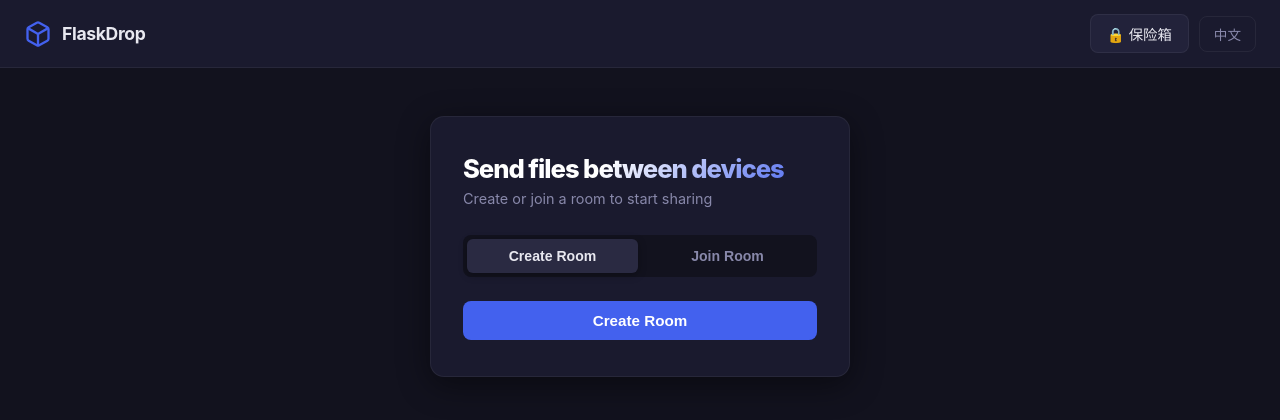
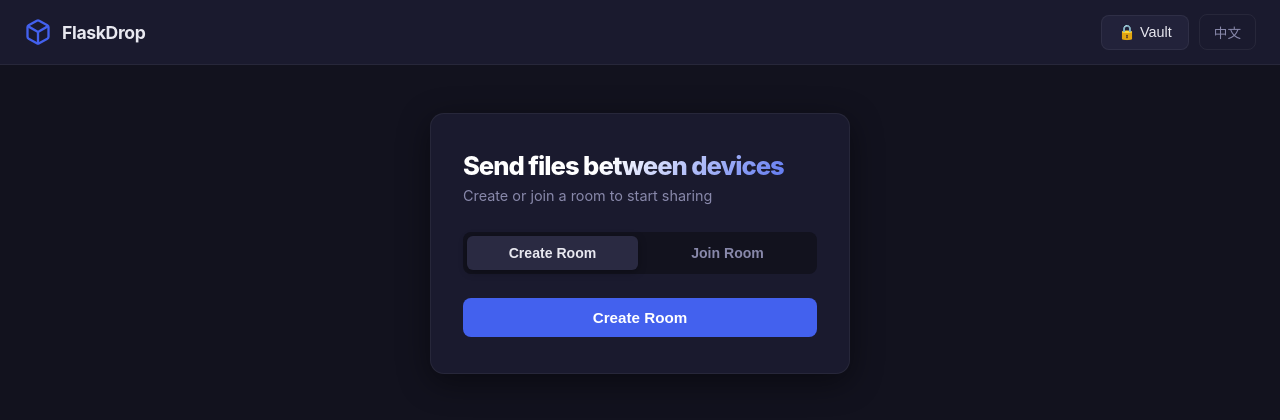
Before and after one commit to tojoevan/flask-drop, a Flask app: page / in a window 1280 px wide. Shown: the top 420 px of the page. After the commit the page ends 374 px from the top, so only its background shows below. Run offline with Flask 3, Linux system fonts and the light colour scheme; some libraries are stand-ins or nearby versions.

Commit message:
i18n: add translation for vault button in header

```diff
--- a/static/js/app.js
+++ b/static/js/app.js
@@ -107,6 +107,7 @@
     received:    "Received:",
     urlSendOk:   "URL sent",
     // Vault
+    vaultBtn: "🔒 Vault",
     vaultTitle: "🔒 Vault",
     vaultDeposit: "Deposit",
     vaultPickup: "Pickup",
@@ -194,6 +195,7 @@
     received:    "已接收：",
     urlSendOk:   "链接已发送",
     // Vault
+    vaultBtn: "🔒 保险箱",
     vaultTitle: "🔒 保险箱",
     vaultDeposit: "存入",
     vaultPickup: "取件",
--- a/templates/index.html
+++ b/templates/index.html
@@ -20,7 +20,7 @@
       <span data-i18n="appName"></span>
     </div>
     <div class="header-right">
-      <button class="vault-btn" onclick="Vault.show()" title="保险箱">🔒 保险箱</button>
+      <button class="vault-btn" onclick="Vault.show()" title="保险箱" data-i18n="vaultBtn">🔒 保险箱</button>
       <button id="langBtn" class="btn-ghost lang-btn" title="Switch Language">EN</button>
       <button id="copyRoomBtn" class="btn-ghost hidden" title="Copy Room Code">
         <svg width="16" height="16" viewBox="0 0 24 24" fill="none" stroke="currentColor" stroke-width="2">
```
